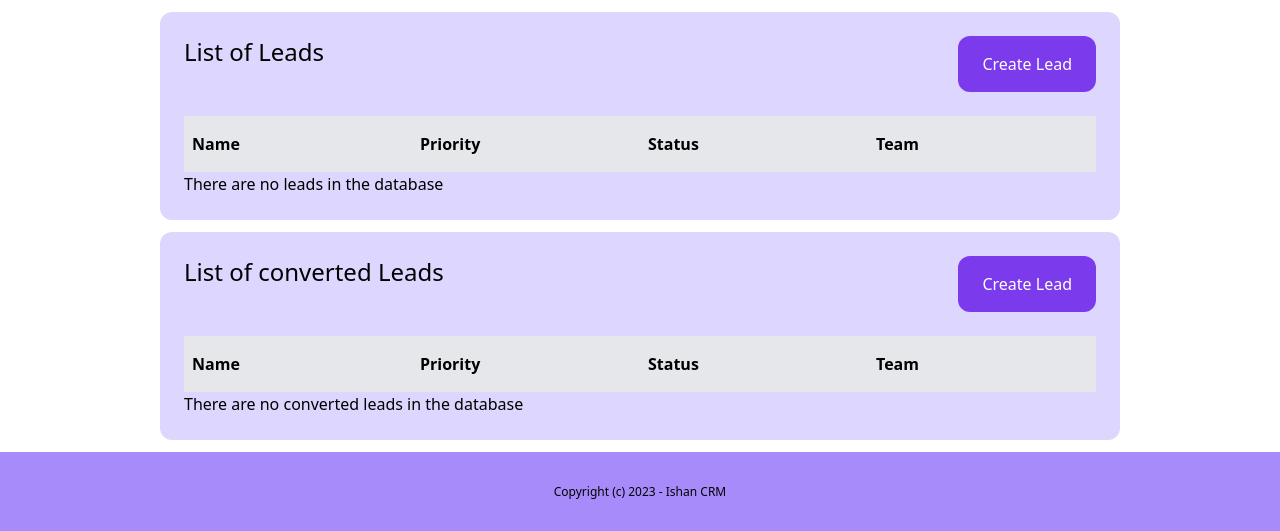
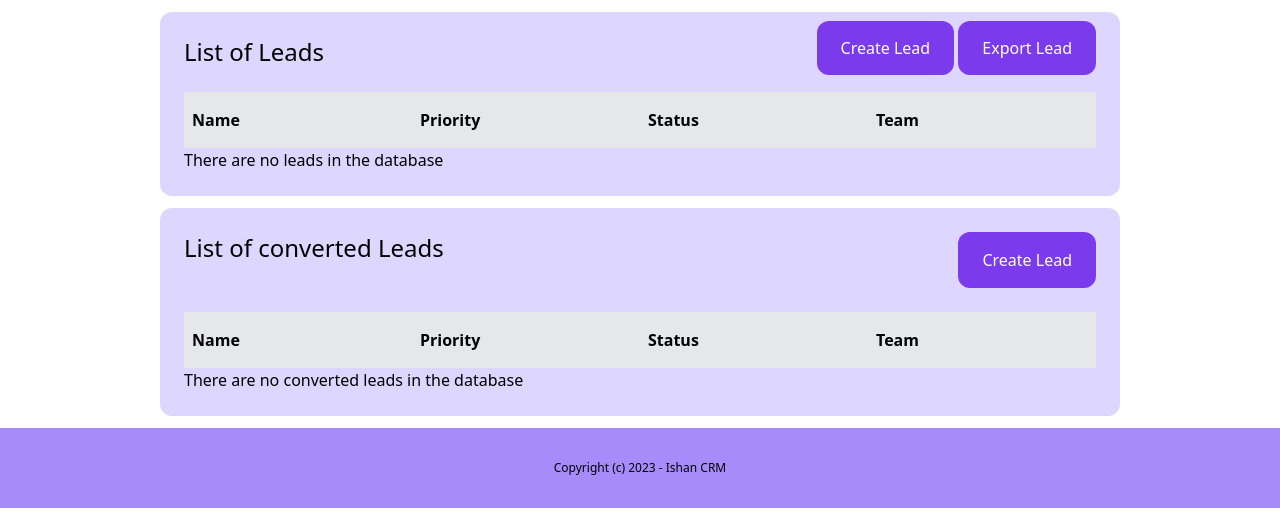
Before and after one commit to ishanshre/djangoCRM, a Django app: page /lead/ in a window 1280 px wide. Shown: the part 72-603 px from the top of the page. Run offline with Django 4.2, Linux system fonts and the light colour scheme; the visitor is signed in with stand-in values (Sample User, id 1); data that the repository does not hold is empty; style sheets or scripts are compiled from the project's sources; some libraries are stand-ins or nearby versions.

Commit message:
feat: export leads to csv

```diff
--- a/client/views.py
+++ b/client/views.py
@@ -143,11 +143,11 @@ class ClientExportView(LoginRequiredMixin, View):
         response = HttpResponse(
             content_type = "text/csv",
             headers = {
-            "Content-Disposition":"attachment; filename='client.csv'",
+            "Content-Disposition":f"attachment; filename='{request.user.username}-clients.csv'",
             }
         )
         writer = csv.writer(response)
-        writer.writerow(['Client', 'Description','Created at','Created by',"Modified at"])
+        writer.writerow(['Client', 'Description','Created by','Created at',"Modified at"])
         for client in clients:
-            writer.writerow([client.name, client.description, client.created_at, client.created_by, client.modified_at])
+            writer.writerow([client.name, client.description, client.created_by, client.created_at, client.modified_at])
         return response
--- a/lead/urls.py
+++ b/lead/urls.py
@@ -6,6 +6,7 @@ app_name = "lead"
 
 urlpatterns  =[
     path("create/", views.LeadCreateView.as_view(), name="leadCreate"),
+    path("export/", views.LeadExportView.as_view(), name="leadExport"),
     path("", views.LeadListView.as_view(), name="leadList"),
     path("<int:pk>/detail/", views.LeadDetailView.as_view(), name="leadDetail"),
     path("<int:pk>/update/", views.LeadUpdateView.as_view(), name="leadUpdate"),
--- a/lead/views.py
+++ b/lead/views.py
@@ -1,4 +1,6 @@
-from django.shortcuts import render, get_object_or_404, redirect
+from django.shortcuts import render, get_object_or_404, redirect, HttpResponse
+
+import csv
 
 from django.urls import reverse_lazy, reverse
 
@@ -171,3 +173,20 @@ class ConvertToClient(LoginRequiredMixin, SuccessMessageMixin, View):
             )
         success(request, f"successfully converted lead: {lead.name.title()} into client")
         return redirect("lead:leadList")
+
+
+class LeadExportView(LoginRequiredMixin, View):
+    def get(self, request, *args, **kwargs):
+        leads = Lead.objects.filter(created_by=request.user, converted_into_clients=False)
+        response = HttpResponse(
+            content_type="text/csv",
+            headers={
+                "Content-Disposition":f"attachment; filename='{request.user}-leads.csv'"
+            }
+        )
+        writer = csv.writer(response)
+        writer.writerow([f"Leads of {request.user.username.title()}"])
+        writer.writerow(['Lead','Description','Created by', 'Created at', 'Modified at'])
+        for lead in leads:
+            writer.writerow([lead.name, lead.description, lead.created_by, lead.created_at, lead.modified_at])
+        return response
--- a/templates/lead/leadList.html
+++ b/templates/lead/leadList.html
@@ -5,7 +5,10 @@
 <div class="w-3/4 bg-violet-200 rounded-xl px-6 py-6 ml-auto mt-3 mr-auto mb-3">
     <div class="flex justify-between">
         <h1 class="text-2xl">List of Leads</h1>
-        <a href="{% url 'lead:leadCreate' %}" class="py-4 px-6 bg-violet-600 rounded-xl text-white">Create Lead</a>
+        <div>
+            <a href="{% url 'lead:leadCreate' %}" class="py-4 px-6 bg-violet-600 rounded-xl text-white">Create Lead</a>
+            <a href="{% url 'lead:leadExport' %}" class="py-4 px-6 bg-violet-600 rounded-xl text-white">Export Lead</a>
+        </div>
     </div>
     <div class="mt-6 flex justify-between">
         <p class="py-4 px-2 bg-gray-200 font-semibold w-full">Name</p>
```
